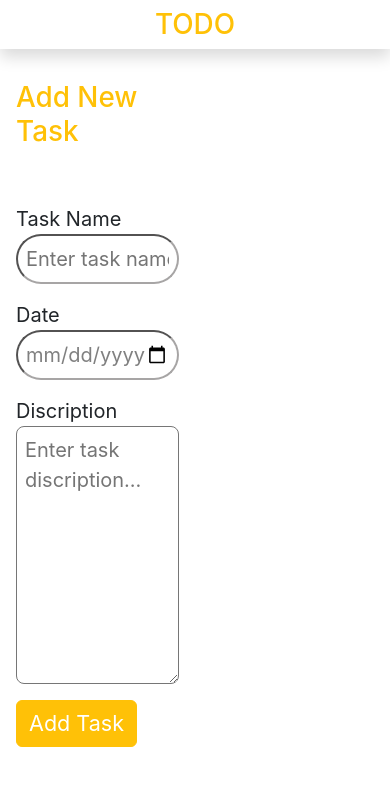
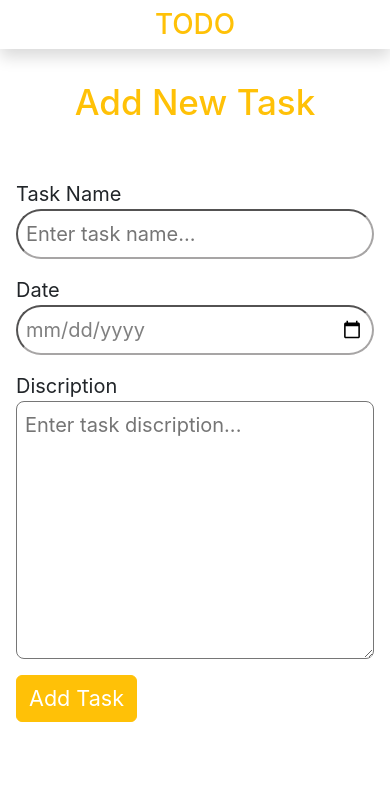
Before and after one commit to abhishekgiri20/ToDo, a React (Create React App) app: page /addTask in a window 390 px wide. Shown: the top 786 px of the page. Built offline with nearby package versions, Linux system fonts and the light colour scheme.

Commit message:
responsive

```diff
--- a/src/Components/addTask/AddTask.css
+++ b/src/Components/addTask/AddTask.css
@@ -9,3 +9,13 @@ form input{
 form input, placeholder, textarea{
      color: gray;
 }
+
+@media screen and (max-width:576px){
+    .form-conatiner{
+        width: 100% !important;
+    }
+    .task-heading{
+        text-align: center;
+        font-size: 35px !important  ;
+    }
+}
--- a/src/Components/addTask/AddTask.tsx
+++ b/src/Components/addTask/AddTask.tsx
@@ -72,7 +72,7 @@ const AddTask = () => {
           <div className="form-conatiner p-3 col-md-12 h-100  w-50">
             <form onSubmit={formDataHandler}>
               <div className="form-heading mb-5">
-                <h1 className="text-warning">Add New Task</h1>
+                <h1 className="task-heading text-warning">Add New Task</h1>
               </div>
 
               <div className="task-name   d-flex flex-column ">
--- a/src/Components/home/Home.css
+++ b/src/Components/home/Home.css
@@ -58,8 +58,11 @@ section {
     gap: 20px !important;
 
   }
-  .ant-tabs-nav-wrap{
+  .ant-tabs-nav-wrap .ant-tabs-nav-list{
     overflow-x: scroll  !important;
-    /* width: 100% !important; */
+    width: 100% !important;
+  }
+  .ant-dropdown-trigger {
+    text-align: center !important;
   }
 }
```
